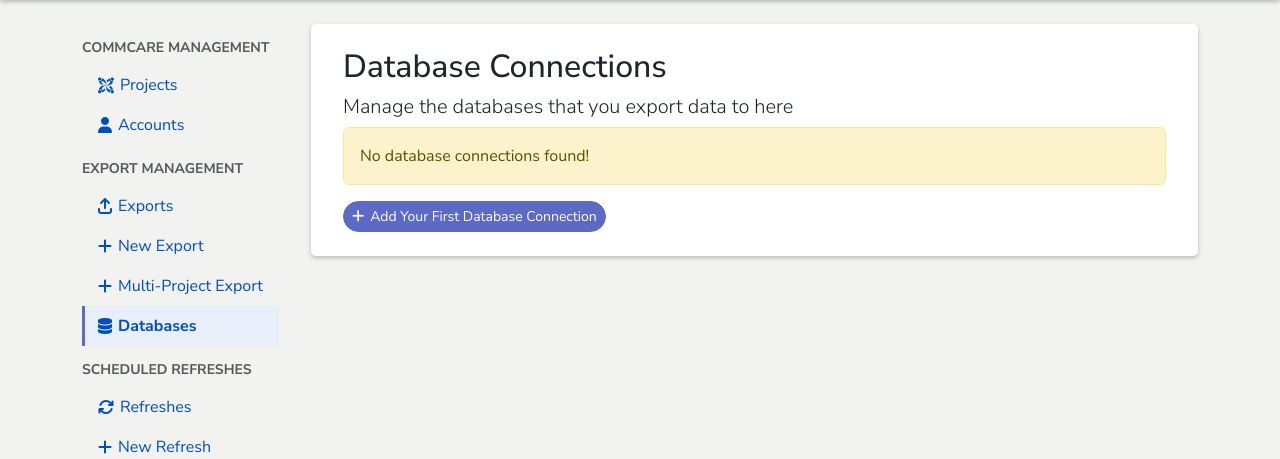
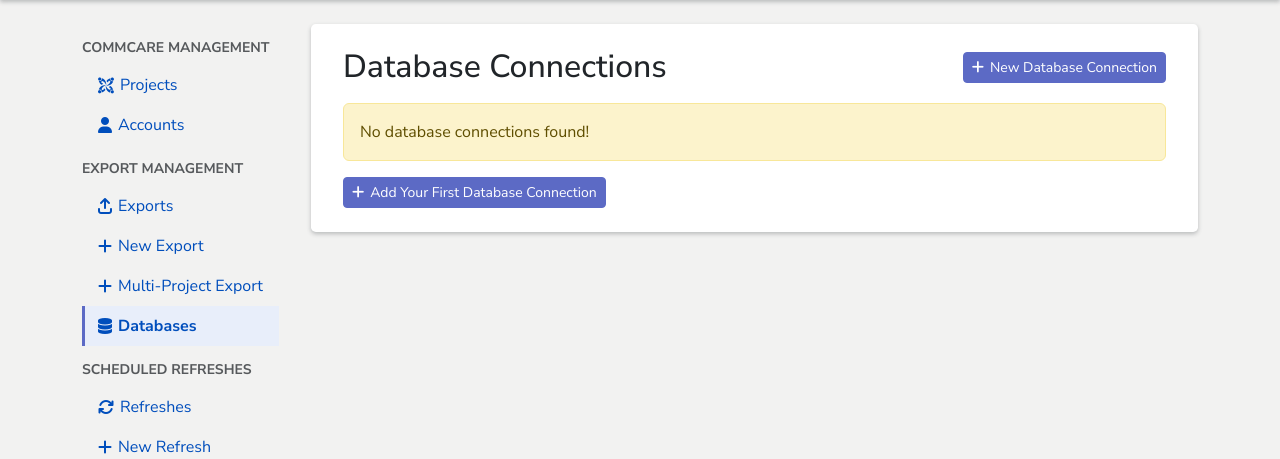
Before and after one commit to dimagi/commcare-sync, a Django app: page /databases/ in a window 1280 px wide. Shown: the part 56-515 px from the top of the page. Run offline with Django 3.2, Linux system fonts and the light colour scheme; the visitor is signed in with stand-in values (Sample User, id 1); data that the repository does not hold is empty; parts of the project's set-up code (start-up, migrations or seed data) failed here and were passed over; some libraries are stand-ins or nearby versions.

Commit message:
feat: refresh databases.html layout — action bar, consistent button styles
Co-Authored-By: Claude Sonnet 4.6 <noreply@anthropic.com>

```diff
--- a/templates/db/databases.html
+++ b/templates/db/databases.html
@@ -3,39 +3,64 @@
 {% block app %}
   {% load humanize %}
   <section class="py-4 app-card">
-    <h1 class="h2">{% trans "Database Connections" %}</h1>
-    <h2 class="lead">
-      {% trans "Manage the databases that you export data to here" %}
-    </h2>
-    {% if databases.exists %}
-      <div class="alert alert-info">
-        {% trans "Note: this app will not create new databases for you. Any connections you add must point to valid, existing databases." %}
-      </div>
+    {# Action bar #}
+    <div class="d-flex justify-content-between align-items-center mb-3">
+      <h1 class="h2 mb-0">{% trans "Database Connections" %}</h1>
       {% if user.is_admin %}
         <a
-          class="icon-link btn btn-outline-primary btn-sm rounded-pill mb-3"
+          class="icon-link btn btn-primary btn-sm"
           href="{% url 'db:create_database' %}"
         >
           <i class="fa-solid fa-plus"></i>
           {% trans "New Database Connection" %}
         </a>
       {% endif %}
-      <table class="table table-striped">
+    </div>
+
+    {% if databases.exists %}
+      <div class="alert alert-info">
+        {% trans "Note: this app will not create new databases for you. Any connections you add must point to valid, existing databases." %}
+      </div>
+      <table class="table table-sm">
         <thead>
           <tr>
             <th>{% trans "Database" %}</th>
+            <th>{% trans "Actions" %}</th>
           </tr>
         </thead>
         <tbody>
           {% for database in databases %}
             <tr>
-              <td>
+              <td>{{ database.name }}</td>
+              <td class="text-nowrap">
                 {% if user.is_admin %}
-                  <a href="{% url 'db:edit_database' database.id %}">
-                    {{ database.name }}
+                  <a
+                    href="{% url 'db:edit_database' database.id %}"
+                    class="btn btn-outline-secondary btn-sm"
+                  >
+                    <i class="fa-solid fa-pencil"></i> {% trans "Edit" %}
                   </a>
+                  {% if database.is_in_use %}
+                    <span
+                      data-bs-toggle="tooltip"
+                      title="{% trans 'Cannot delete: This database is in use by one or more configurations' %}"
+                    >
+                      <a
+                        class="btn btn-outline-danger btn-sm disabled"
+                        disabled
+                        aria-disabled="true"
+                      >
+                        <i class="fa-solid fa-trash"></i> {% trans "Delete" %}
+                      </a>
+                    </span>
                   {% else %}
-                  {{ database.name }}
+                    <a
+                      href="{% url 'db:delete_database' database.id %}"
+                      class="btn btn-outline-danger btn-sm"
+                    >
+                      <i class="fa-solid fa-trash"></i> {% trans "Delete" %}
+                    </a>
+                  {% endif %}
                 {% endif %}
               </td>
             </tr>
@@ -46,13 +71,15 @@
       <div class="alert alert-warning">
         {% trans "No database connections found!" %}
       </div>
+      {% if user.is_admin %}
         <a
-        class="icon-link btn btn-primary btn-sm rounded-pill"
+          class="icon-link btn btn-primary btn-sm"
           href="{% url 'db:create_database' %}"
         >
           <i class="fa-solid fa-plus"></i>
           {% trans "Add Your First Database Connection" %}
         </a>
       {% endif %}
+    {% endif %}
   </section>
 {% endblock app %}
```
Lines whose indentation alone changed are shown as unchanged.
